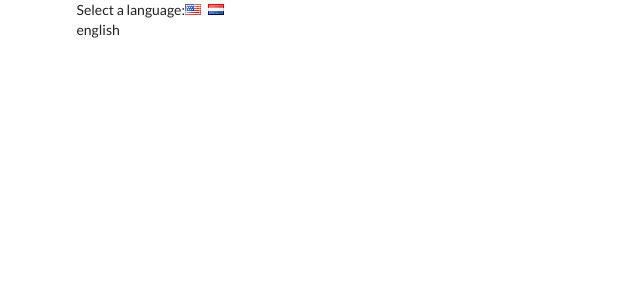
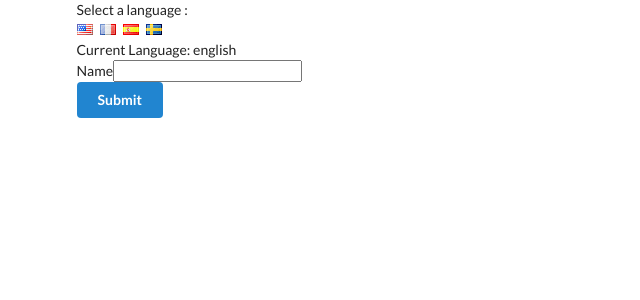
Before and after one commit to unachoza/translate, a React (Create React App) app: page / in a window 1280 px wide. Shown: the top 300 px of the page, without its empty margins (0-640 px from the left). Built offline with nearby package versions, Linux system fonts and the light colour scheme.

Commit message:
added more components for form

```diff
--- a/src/components/App.tsx
+++ b/src/components/App.tsx
@@ -1,4 +1,5 @@
 import React, {Component} from 'react'
+import UserCreate from './UserCreate';
 
 
 interface MyState {
@@ -15,11 +16,15 @@ class App extends Component<MyState>{
         return(
             <div className="ui container">
                 <div>
-                    Select a language:
-                    <i className="flag us" onClick={() => this.onLanguageChange('english')}/>
-                    <i className="flag nl" onClick={() => this.onLanguageChange('dutch')}/>
+                    Select a language :
+                    <br></br>
+                    <i className="flag us" onClick={() => this.onLanguageChange('English')}/>
+                    <i className="flag fr" onClick={() => this.onLanguageChange('French')}/>
+                    <i className="flag es" onClick={() => this.onLanguageChange('Spanish')}/>
+                    <i className="flag se" onClick={() => this.onLanguageChange('Swedish')}/>
                 </div>
-                {this.state.language}
+                Current Language: {this.state.language}
+                <UserCreate />
             </div>
         )
     }
--- /dev/null
+++ b/src/components/Button.tsx
@@ -0,0 +1,13 @@
+import React, {Component} from 'react'
+
+ class Button extends Component{
+     render(){
+         return (
+             <div className=" ui button primary">
+                Submit
+             </div>
+         )
+     }
+ }
+
+ export default Button
--- /dev/null
+++ b/src/components/Field.tsx
@@ -0,0 +1,13 @@
+import React, {Component} from 'react'
+
+class Field extends Component{
+    render(){
+        return (
+            <div className="ui field">
+                <label>Name</label>
+                <input />
+            </div>
+        )
+    }
+}
+export default Field
--- /dev/null
+++ b/src/components/UserCreate.tsx
@@ -0,0 +1,15 @@
+import React from 'react'
+import Field from './Field'
+import Button from './Button'
+
+const UserCreate = () => {
+    return(
+        <div>
+            <Field/>
+            <Button/>
+
+        </div>
+    )
+}
+
+export default UserCreate
```
